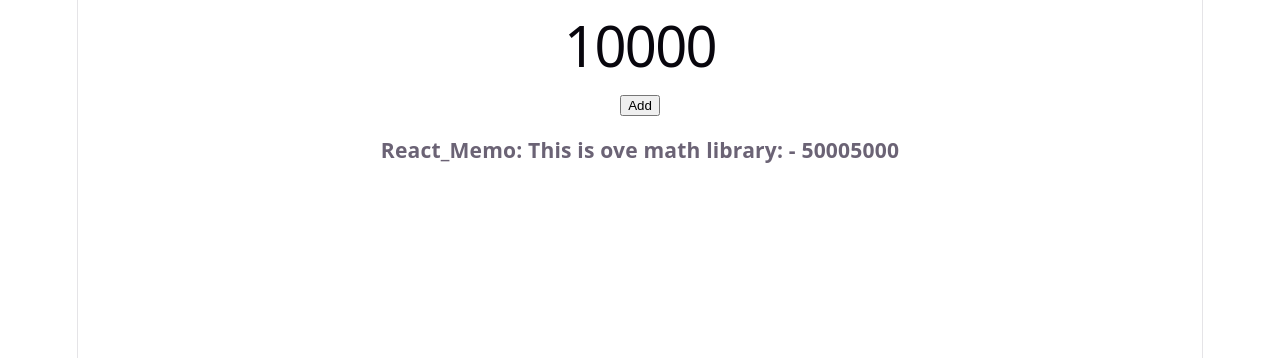
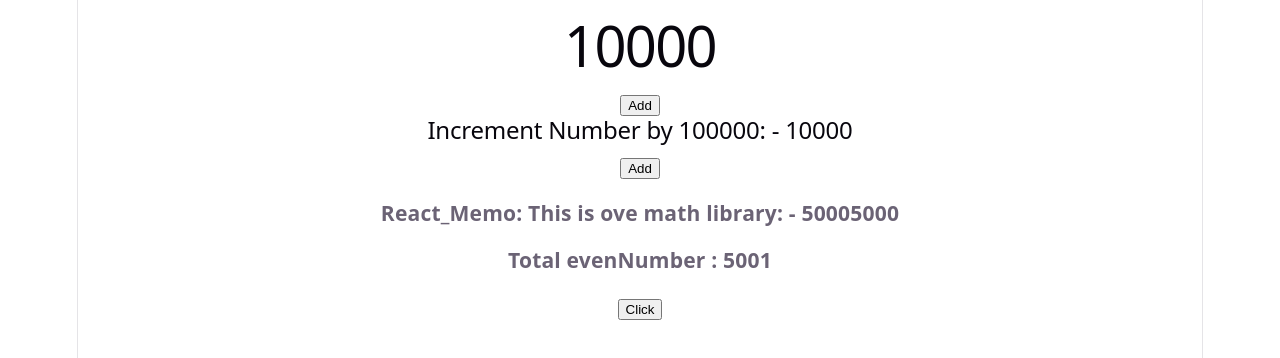
Before and after one commit to kunalthakur-17/React-coder-army, a React (Vite) app in the folder useState/: page / in a window 1280 px wide. Shown: the top 358 px of the page. Built offline with nearby package versions, Linux system fonts and the light colour scheme.

Commit message:
UseRef and memorization

```diff
--- a/useState/src/memorization/React.memo/React_Memo.jsx
+++ b/useState/src/memorization/React.memo/React_Memo.jsx
@@ -1,11 +1,11 @@
 import React from 'react'
 
 
-const React_Memo = React.memo(({count})=>{
+const React_Memo = React.memo(({number})=>{
  console.log("React_Memo page")
     function SumOfNum(){
         let sum = 0
-        for(let i =0; i<=count;i++){
+        for(let i =0; i<=number;i++){
             sum= sum+i
         }
         return sum
--- a/useState/src/memorization/memorization/Memorization.jsx
+++ b/useState/src/memorization/memorization/Memorization.jsx
@@ -1,14 +1,51 @@
-import React, { useState } from 'react'
+import React, { useCallback, useMemo, useState } from 'react'
 import React_Memo from '../React.memo/React_Memo'
 
 function Memorization() {
   console.log("Memorization page")
   const [count,setCount]= useState(10000)
+  const [number, setNumber]= useState(10000)
+
+// function totalNumber(number){
+//   let countEven = 0
+//   for(let i =0 ;i<=number;i++){
+//     if(i%2===0){
+//         countEven++
+//     }
+//   }
+// return countEven
+// }
+// let result = totalNumber(number)
+
+// console.log(result,"sdfg.......")
+
+const primeNumber = useMemo(()=>{
+  console.log("dsjfjsj")
+   let countEven = 0
+  for(let i =0 ;i<=number;i++){
+    if(i%2===0){
+        countEven++
+    }
+  }
+return countEven
+},[number])
+
+
+const  hendleClick = useCallback(()=>{
+  console.log(count)
+},[count])
+
   return (
     <div>
       <h1>{count}</h1>
       <button onClick={()=>setCount(count+10000)} >Add</button>
-    <React_Memo count = {count} />
+      <h2>Increment Number by 100000: - {number}</h2>
+      <button onClick={()=>setNumber(number+100000)} >Add</button>
+    <React_Memo number = {number} />
+<h3>Total evenNumber : {primeNumber}</h3>
+
+<button onClick={hendleClick} >Click</button>
+
     </div>
   )
 }
```
